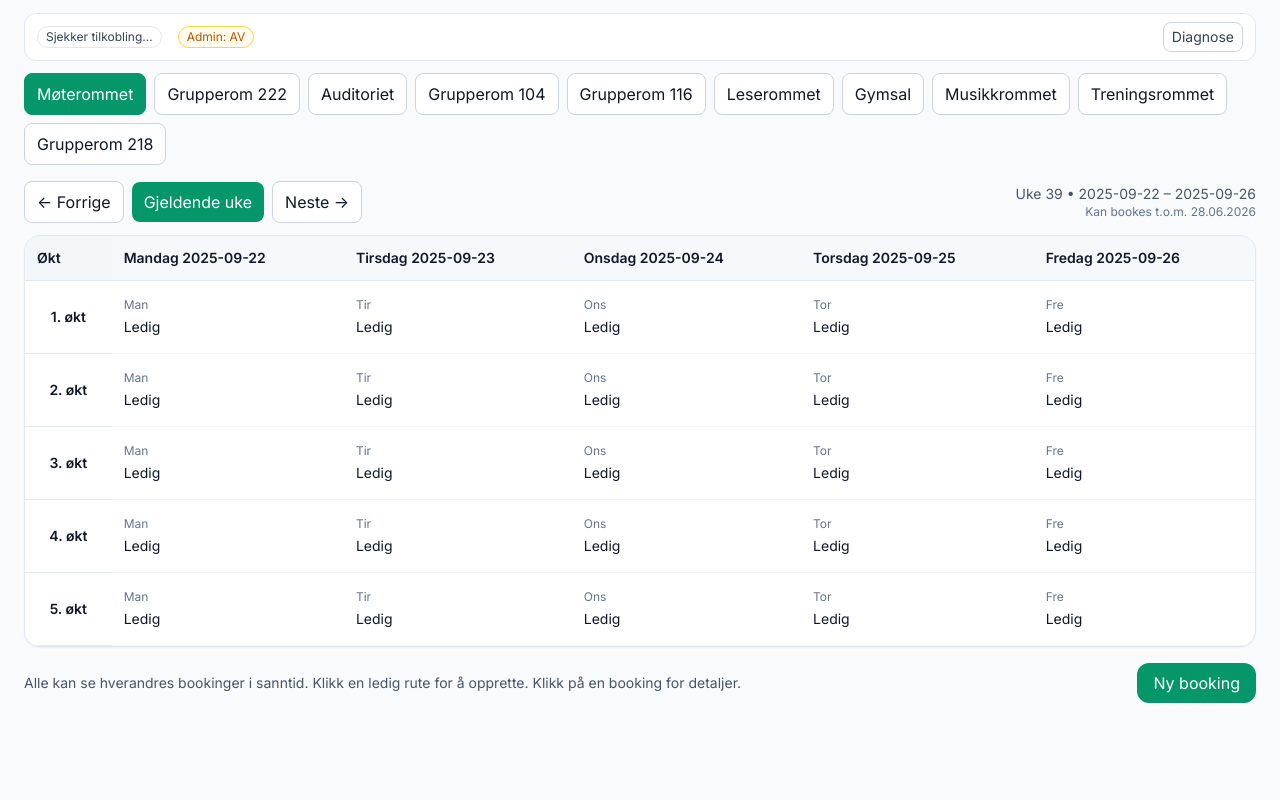
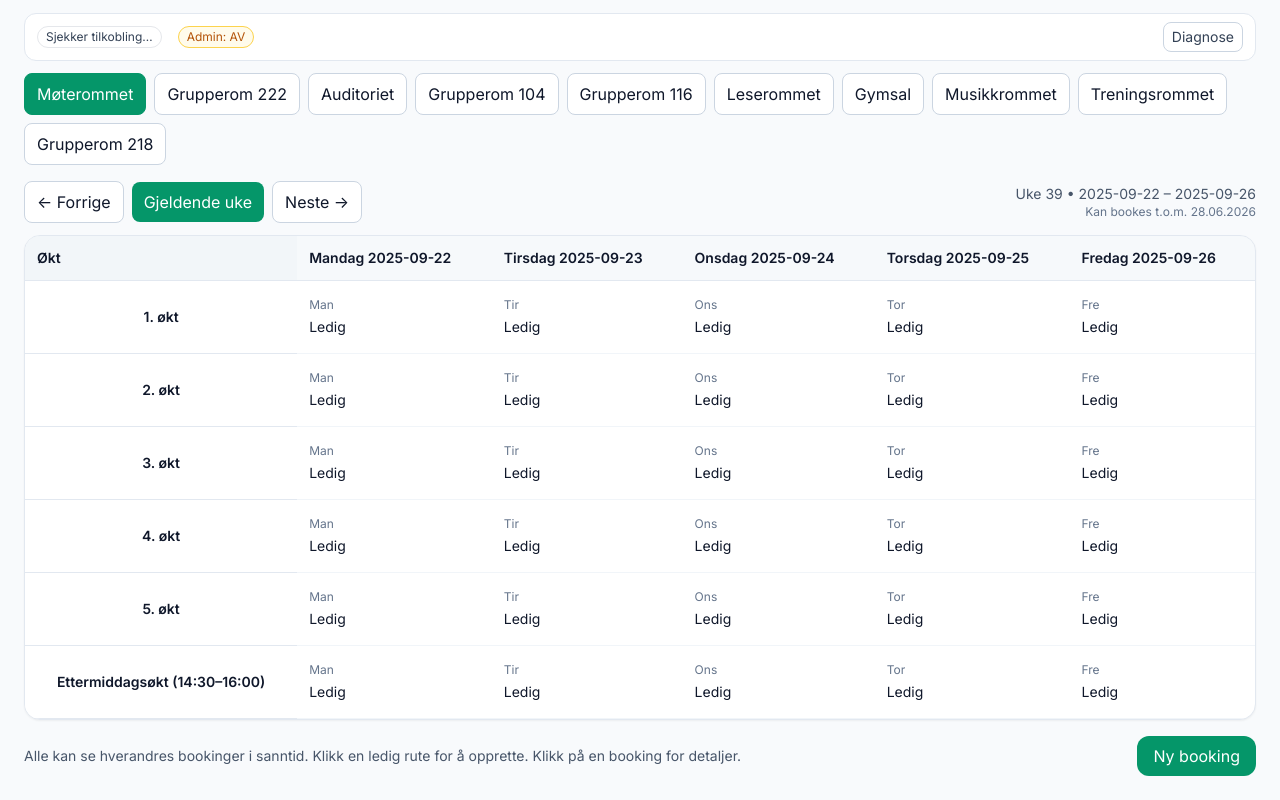
Before and after one commit to narcishamzic-web/Booking, a plain HTML site: page index.html in a window 1280 px wide. Shown: the part 87-887 px from the top of the page. Before the commit the page ends 814 px from the top, so only its background shows below. Drawn offline with nearby package versions, Linux system fonts and the light colour scheme; no server answers.

Commit message:
Update index.html

```diff
--- a/index.html
+++ b/index.html
@@ -111,6 +111,7 @@
               <option value="3">3. økt</option>
               <option value="4">4. økt</option>
               <option value="5">5. økt</option>
+              <option value="6">Ettermiddagsøkt (14:30–16:00)</option>
             </select>
           </div>
           <div>
@@ -223,7 +224,7 @@
         <p>• Delt via Teams – alle ser samme plan i sanntid. Ingenting lagres lokalt.</p>
         <p>• Klikk en ledig rute for å booke. Klikk på en booking for detaljer. Sletting kun for admin eller eier (samme lærer-navn).</p>
         <p>• Du kan gjenta ukentlig frem til valgt dato (maks 28.06.2026). Systemet hopper over valgte ferier/helligdager.</p>
-        <p>• Økter per dag: 1.–5. økt. Uken viser alltid gjeldende uke (og oppdateres automatisk ved uke-skifte).</p>
+        <p>• Økter per dag: 1.–5. økt + Ettermiddagsøkt (14:30–16:00). Uken viser alltid gjeldende uke (og oppdateres automatisk ved uke-skifte).</p>
         <p>• Rom: Møterommet, Grupperom 222, Auditoriet, Grupperom 104, Grupperom 116, Leserommet, Gymsal, Musikkrommet, Treningsrommet, Grupperom 218.</p>
       </div>
       <div class="px-5 py-4 bg-slate-50 text-right">
@@ -394,6 +395,10 @@
     const full = ['Mandag','Tirsdag','Onsdag','Torsdag','Fredag'];
     return full.map(function(name, i){ return name + ' ' + fmtDate(addDays(monday, i)); });
   }
+  function slotLabel(n){
+    n = Number(n);
+    return n === 6 ? 'Ettermiddagsøkt (14:30–16:00)' : (n + '. økt');
+  }
 
   // === UI ELEMENTER ===
   const roomTabs = document.getElementById('roomTabs');
@@ -483,11 +488,11 @@
     }
 
     calendarBody.innerHTML = '';
-    for(let slot=1; slot<=5; slot++){
+    for(let slot=1; slot<=6; slot++){
       const tr = document.createElement('tr');
       const th = document.createElement('th');
       th.className = 'sticky left-0 bg-white p-3 text-sm font-semibold border-b border-slate-200';
-      th.textContent = slot + '. økt';
+      th.textContent = slotLabel(slot);
       tr.appendChild(th);
       for(let d=0; d<5; d++){
         const cell = document.createElement('td');
@@ -591,7 +596,7 @@
     currentViewBooking = b;
     vRoom.textContent = b.room;
     vDate.textContent = b.date;
-    vSlot.textContent = b.slot + '. økt';
+    vSlot.textContent = slotLabel(b.slot);
     vTeacher.textContent = b.teacher || '-';
     vTitle.textContent = b.title || '-';
     vDocId.textContent = b.id || (b.room + '__' + b.date + '__' + b.slot);
@@ -640,7 +645,7 @@
       const roomWeek = roomWeekKey(room, dateStr);
       return db.runTransaction(async function(tx){
         const snap = await tx.get(ref);
-        if(snap.exists){ throw new Error(room + ' ' + dateStr + ' ' + slot + '. økt er allerede booket.'); }
+        if(snap.exists){ throw new Error(room + ' ' + dateStr + ' ' + slotLabel(slot) + ' er allerede booket.'); }
         tx.set(ref, { id: docId, room: room, date: dateStr, slot: slot, teacher: teacher, title: title, roomWeek: roomWeek, createdAt: new Date().toISOString(), groupId: groupId || null });
       });
     };
@@ -715,7 +720,7 @@
 
   async function deleteCurrentBookingFor(b){
     if(!canDelete(b)) { alert('Du har ikke tilgang til å slette denne.'); return; }
-    const ok = await askConfirm('Slette booking for ' + b.room + ' – ' + b.date + ' – ' + b.slot + '. økt?');
+    const ok = await askConfirm('Slette booking for ' + b.room + ' – ' + b.date + ' – ' + slotLabel(b.slot) + '?');
     if(!ok) return;
     try{
       console.log('DELETE: start');
@@ -854,6 +859,8 @@
     assertEq(typeof deleteSeriesFor, 'function', 'deleteSeriesFor finnes');
     assertEq(typeof canDelete, 'function', 'canDelete finnes');
     assertEq(typeof openViewDialog, 'function', 'openViewDialog finnes');
+    // Ny test: slotLabel
+    assertEq(slotLabel(6), 'Ettermiddagsøkt (14:30–16:00)', 'slot 6 label');
   })();
 
   // INIT
```
